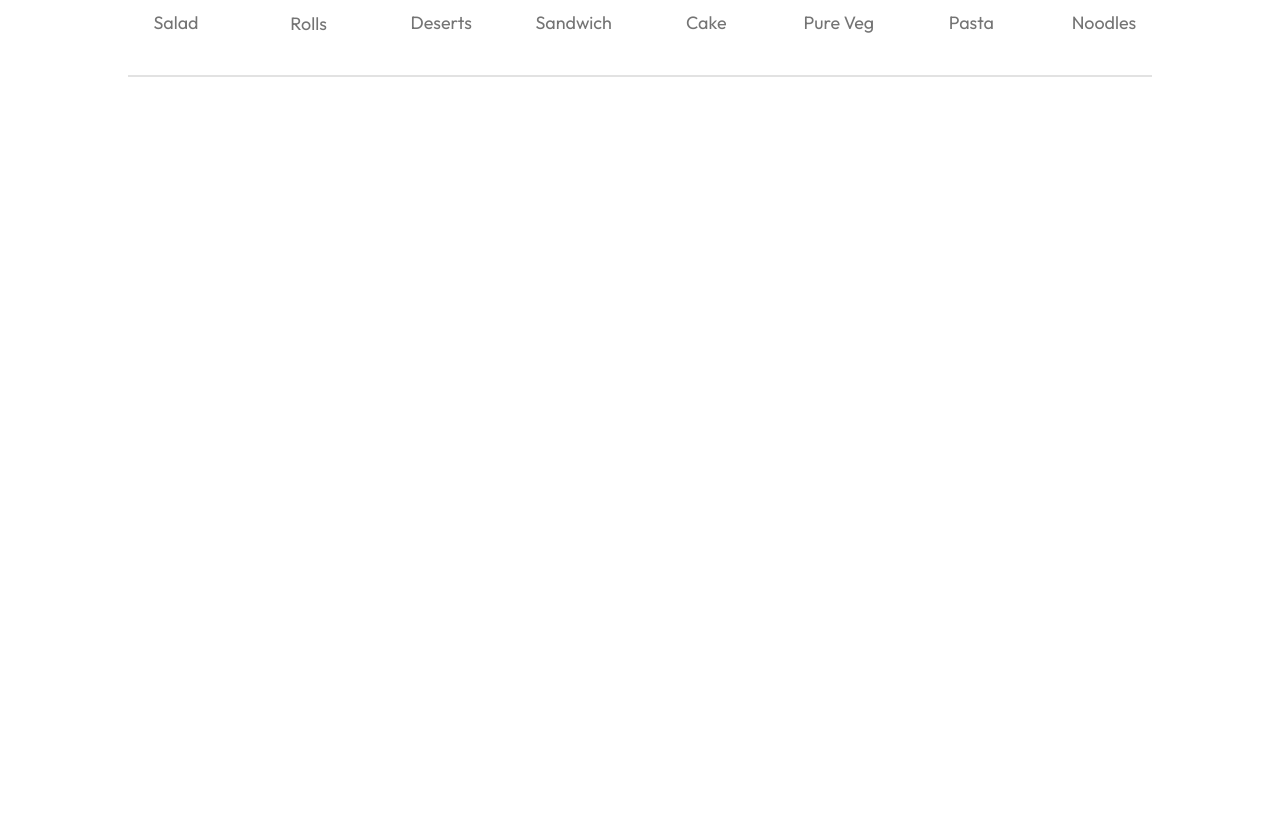
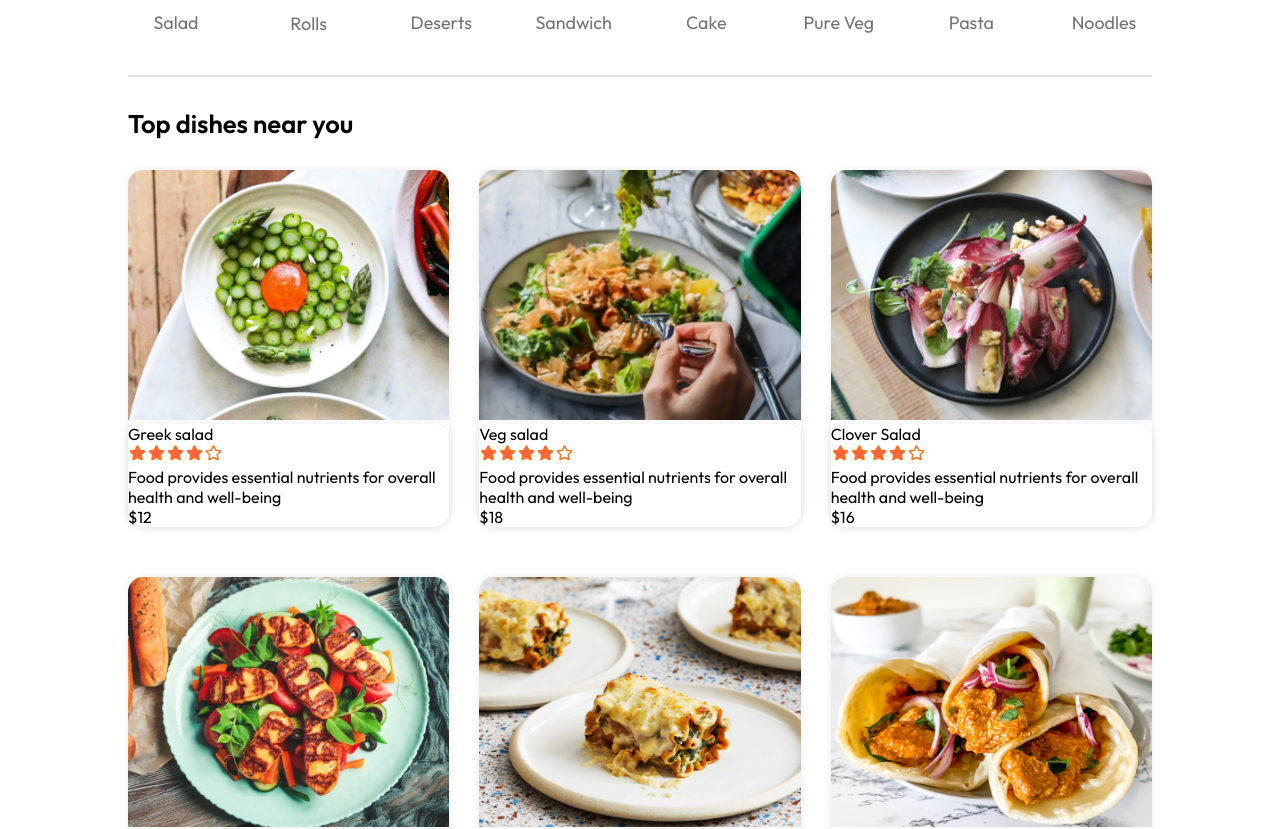
Before and after one commit to sadamali-oc/FoodOrderingWebsite, a React (Vite) app in the folder frontend/: page / in a window 1280 px wide. Shown: the part 817-1646 px from the top of the page. Before the commit the page ends 894 px from the top, so only its background shows below. Built offline with nearby package versions, Linux system fonts and the light colour scheme.

Commit message:
FoodDisplay

```diff
--- a/frontend/src/components/FoodDisplay/FoodDisplay.css
+++ b/frontend/src/components/FoodDisplay/FoodDisplay.css
@@ -0,0 +1,19 @@
+.food-display{
+    margin-top: 30px;
+}
+
+.food-display h2{
+    font-size: max(2vw,24px);
+    font-weight: 600;
+
+}
+
+.food-display-list{
+
+    display: grid;
+    grid-template-columns: repeat(auto-fill,minmax(240px,1fr));
+    margin-top: 30px;
+    gap: 30px;
+    row-gap: 50px;
+
+}
--- a/frontend/src/components/FoodDisplay/FoodDisplay.jsx
+++ b/frontend/src/components/FoodDisplay/FoodDisplay.jsx
@@ -0,0 +1,21 @@
+import React, { useContext } from "react";
+import "./FoodDisplay.css";
+import { StoreContext } from "../context/StoreContext";
+import FoodItem from "../FoodItem/FoodItem";
+
+const FoodDisplay = ({ category }) => {
+  const { food_list } = useContext(StoreContext);
+
+  return (
+    <div className="food-display" id="food-display">
+      <h2>Top dishes near you</h2>
+      <iv className="food-display-list">
+        {food_list.map((item,index)=>{
+            return <FoodItem key={index} id={item.id} name={item.name} description={item.description} price={item.price} image={item.image}/>
+        })}
+      </iv>
+    </div>
+  );
+}
+
+export default FoodDisplay;
--- /dev/null
+++ b/frontend/src/components/FoodItem/FoodItem.css
@@ -0,0 +1,14 @@
+.food-item{
+    width: 100%;
+    margin: auto;
+    border-radius: 15px;
+    box-shadow: 0px 0px 10px #00000015;
+    transition:0,3s ;
+    animation: fadeIn 1s ;
+
+}
+
+.food-item-image{
+    width: 100%;
+    border-radius: 15px 15px 0px 0px;
+}
--- /dev/null
+++ b/frontend/src/components/FoodItem/FoodItem.jsx
@@ -0,0 +1,29 @@
+import React from 'react';
+import './FoodItem.css';
+import { assets } from '../../assets/assets';
+
+const FoodItem = ({ id, name, price, description, image }) => {
+  return (
+    <div className='food-item'>
+     <div className="food-item-image-container">
+        <img   className='food-item-image' src={image} alt=''/>
+     </div>
+     <div className="food-item info">
+        <div className="food-item-name-rating">
+           <p>{name}
+            </p>
+            <img src={assets.rating_starts} alt='/>'/>
+
+
+       </div>
+
+       <p className='food-item-desc'>{description}</p>
+    <p className="food-item-price">
+        ${price}
+    </p>
+     </div>
+    </div>
+  );
+}
+
+export default FoodItem;
--- a/frontend/src/pages/Home/Home.jsx
+++ b/frontend/src/pages/Home/Home.jsx
@@ -2,6 +2,7 @@
 import './Home.css'
 import Header from '../../components/Header/Header'
 import ExploreMenu from '../../components/ExploreMenu/ExploreMenu'
+import FoodDisplay from '../../components/FoodDisplay/FoodDisplay'
 
 const Home = () => {
 
@@ -10,6 +11,7 @@
     <div>
        <Header/>
        <ExploreMenu category={category} setCategory={setCategory}/>
+    <FoodDisplay category={category} />
     </div>
   )
 }
```
